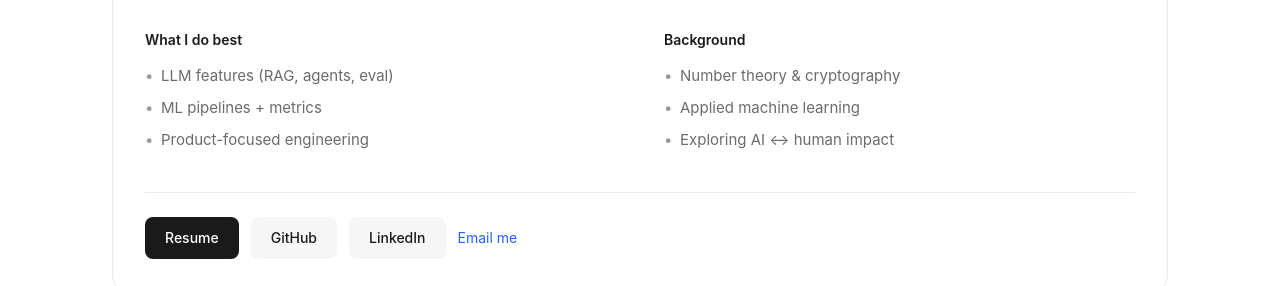
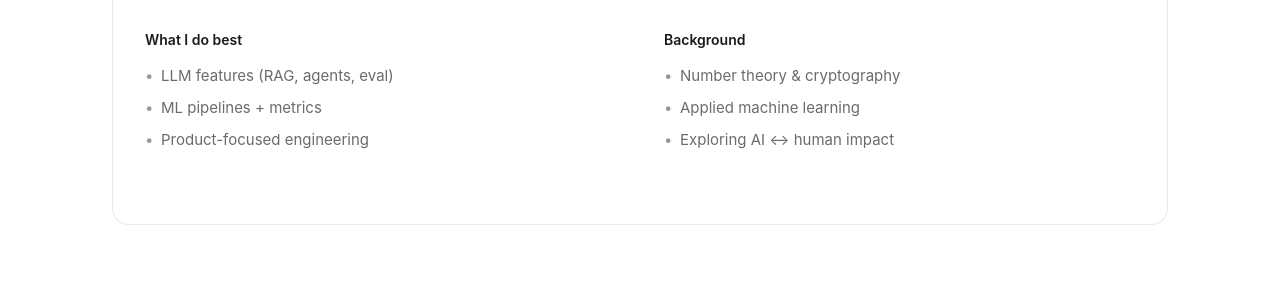
Before and after one commit to nazaninghelichi/grown-up-portfolio, a plain HTML site: page index.html in a window 1280 px wide. Shown: the part 260-546 px from the top of the page. Drawn offline with Linux system fonts and the light colour scheme.

Commit message:
Remove duplicate buttons from About section
Removed Resume/GitHub/LinkedIn/Email buttons from About card.

Co-Authored-By: Claude Sonnet 4.5 <noreply@anthropic.com>

```diff
--- a/index.html
+++ b/index.html
@@ -55,13 +55,6 @@
                     </ul>
                 </div>
             </div>
-
-            <div class="about-footer">
-                <a href="#resume" class="btn btn-primary">Resume</a>
-                <a href="https://github.com/nazaninghelichi" target="_blank" class="btn btn-secondary">GitHub</a>
-                <a href="https://www.linkedin.com/in/nazanin-ghelichi/" target="_blank" class="btn btn-secondary">LinkedIn</a>
-                <a href="mailto:thenazaning@gmail.com" class="link-text">Email me</a>
-            </div>
         </section>
 
         <!-- Projects Section -->
```
